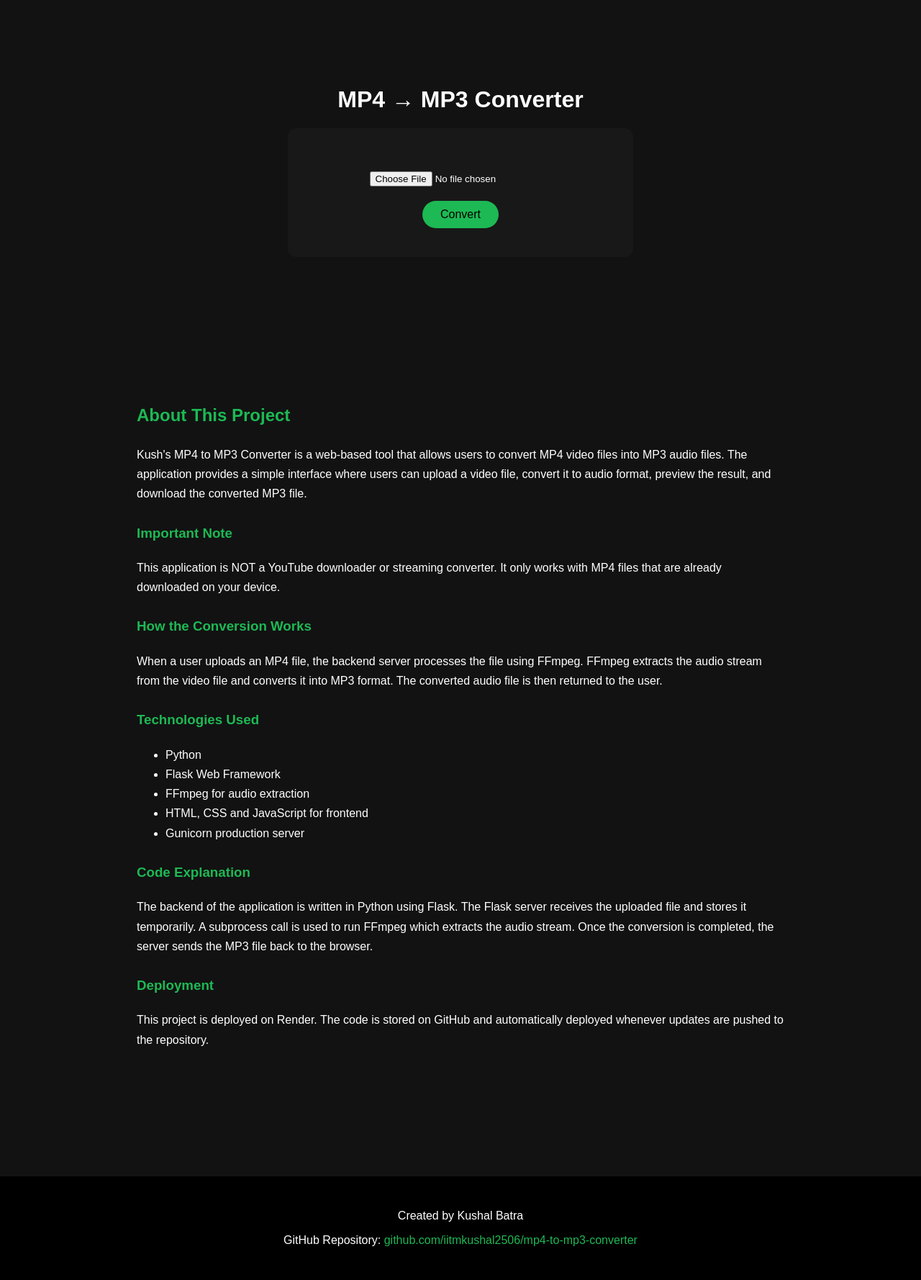
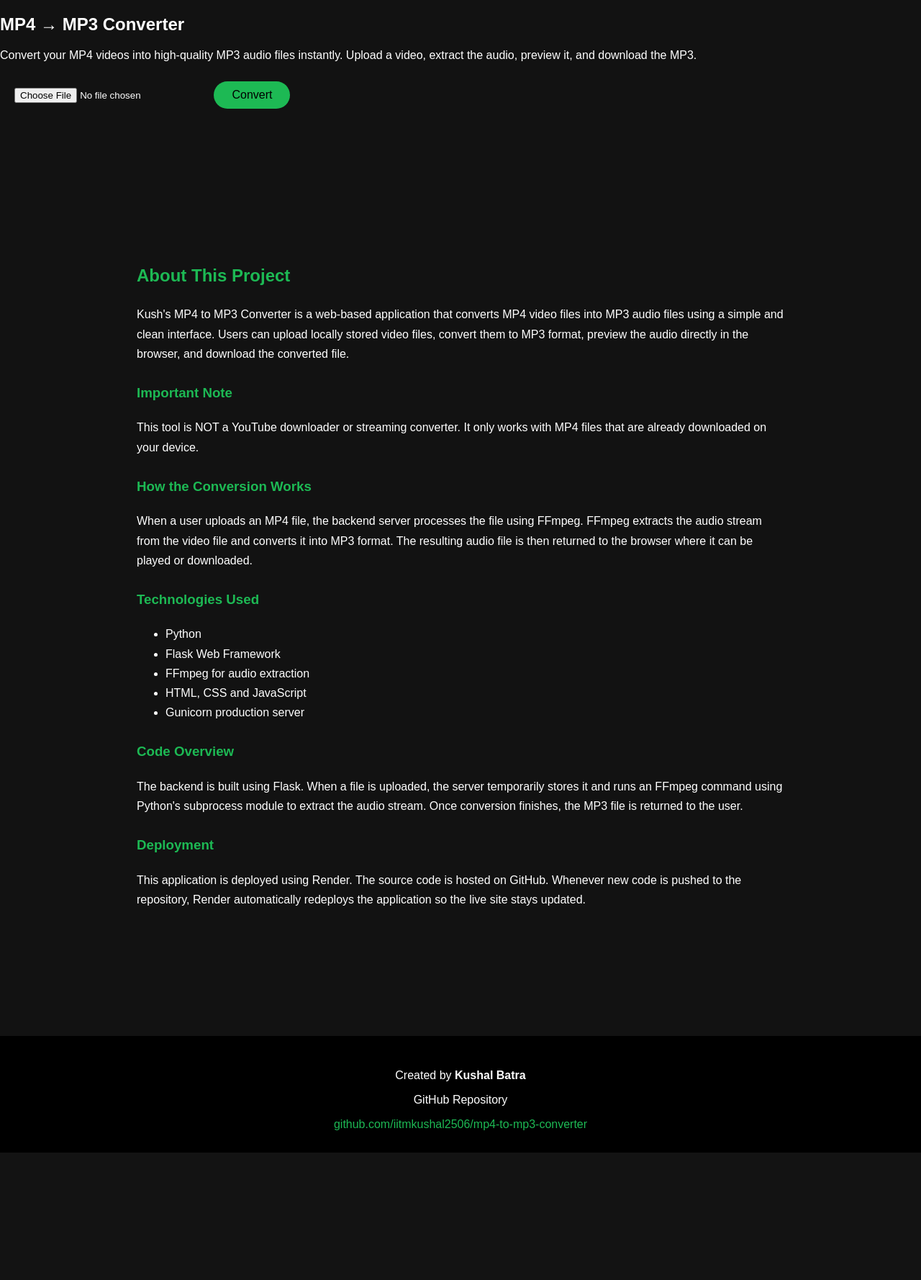
Before and after one commit to iitmkushal2506/mp4-to-mp3-converter, a Flask app: page / in a window 1280 px wide. Shown: the part 98-1876 px from the top of the page at 72% size. After the commit the page ends 1699 px from the top, so only its background shows below. Run offline with Flask 3, Linux system fonts and the light colour scheme.

Commit message:
Update index.html

```diff
--- a/templates/index.html
+++ b/templates/index.html
@@ -23,17 +23,20 @@
 </nav>
 
 
-<div class="container" id="convert">
+<section class="hero">
 
 <h1>MP4 → MP3 Converter</h1>
 
-<div class="upload-box">
+<p class="subtitle">
+Convert your MP4 videos into high-quality MP3 audio files instantly.
+Upload a video, extract the audio, preview it, and download the MP3.
+</p>
+
+<div class="converter-box" id="convert">
 
 <input type="file" id="videoFile">
 
 <button onclick="uploadFile()">Convert</button>
-
-</div>
 
 <div id="loading" class="hidden">
 <div class="spinner"></div>
@@ -49,28 +52,34 @@
 <br>
 
 <a id="downloadBtn">
-<button>Download MP3</button>
+<button class="download">Download MP3</button>
 </a>
 
 </div>
 
 </div>
 
+</section>
+
+
 
 <section id="about" class="about">
+
+<div class="about-container">
 
 <h2>About This Project</h2>
 
 <p>
-Kush's MP4 to MP3 Converter is a web-based tool that allows users to convert MP4 video files into MP3 audio files.
-The application provides a simple interface where users can upload a video file, convert it to audio format,
-preview the result, and download the converted MP3 file.
+Kush's MP4 to MP3 Converter is a web-based application that converts MP4 video
+files into MP3 audio files using a simple and clean interface.
+Users can upload locally stored video files, convert them to MP3 format,
+preview the audio directly in the browser, and download the converted file.
 </p>
 
 <h3>Important Note</h3>
 
 <p>
-This application is NOT a YouTube downloader or streaming converter.
+This tool is NOT a YouTube downloader or streaming converter.
 It only works with MP4 files that are already downloaded on your device.
 </p>
 
@@ -79,52 +88,60 @@ It only works with MP4 files that are already downloaded on your device.
 <p>
 When a user uploads an MP4 file, the backend server processes the file using FFmpeg.
 FFmpeg extracts the audio stream from the video file and converts it into MP3 format.
-The converted audio file is then returned to the user.
+The resulting audio file is then returned to the browser where it can be played
+or downloaded.
 </p>
 
 <h3>Technologies Used</h3>
 
 <ul>
-
 <li>Python</li>
 <li>Flask Web Framework</li>
 <li>FFmpeg for audio extraction</li>
-<li>HTML, CSS and JavaScript for frontend</li>
+<li>HTML, CSS and JavaScript</li>
 <li>Gunicorn production server</li>
-
 </ul>
 
-<h3>Code Explanation</h3>
+<h3>Code Overview</h3>
 
 <p>
-The backend of the application is written in Python using Flask.
-The Flask server receives the uploaded file and stores it temporarily.
-A subprocess call is used to run FFmpeg which extracts the audio stream.
-Once the conversion is completed, the server sends the MP3 file back to the browser.
+The backend is built using Flask. When a file is uploaded, the server temporarily
+stores it and runs an FFmpeg command using Python's subprocess module to extract
+the audio stream. Once conversion finishes, the MP3 file is returned to the user.
 </p>
 
 <h3>Deployment</h3>
 
 <p>
-This project is deployed on Render. The code is stored on GitHub and automatically deployed whenever updates
-are pushed to the repository.
+This application is deployed using Render. The source code is hosted on GitHub.
+Whenever new code is pushed to the repository, Render automatically redeploys
+the application so the live site stays updated.
 </p>
+
+</div>
 
 </section>
 
 
+
 <footer>
 
-<p>Created by Kushal Batra</p>
+<div class="footer-container">
+
+<p>Created by <strong>Kushal Batra</strong></p>
 
 <p>
-GitHub Repository:
+GitHub Repository
+</p>
+
 <a href="https://github.com/iitmkushal2506/mp4-to-mp3-converter" target="_blank">
 github.com/iitmkushal2506/mp4-to-mp3-converter
 </a>
-</p>
+
+</div>
 
 </footer>
+
 
 
 <script>
@@ -136,7 +153,7 @@ let fileInput = document.getElementById("videoFile")
 let file = fileInput.files[0]
 
 if(!file){
-alert("Select a video")
+alert("Select a video file first")
 return
 }
 
@@ -157,9 +174,9 @@ document.getElementById("loading").classList.add("hidden")
 
 document.getElementById("result").classList.remove("hidden")
 
-let audioURL = "/play/"+data.file
+let audioURL="/play/"+data.file
 
-document.getElementById("player").src = audioURL
+document.getElementById("player").src=audioURL
 
 document.getElementById("downloadBtn").href="/download/"+data.file
 
```
